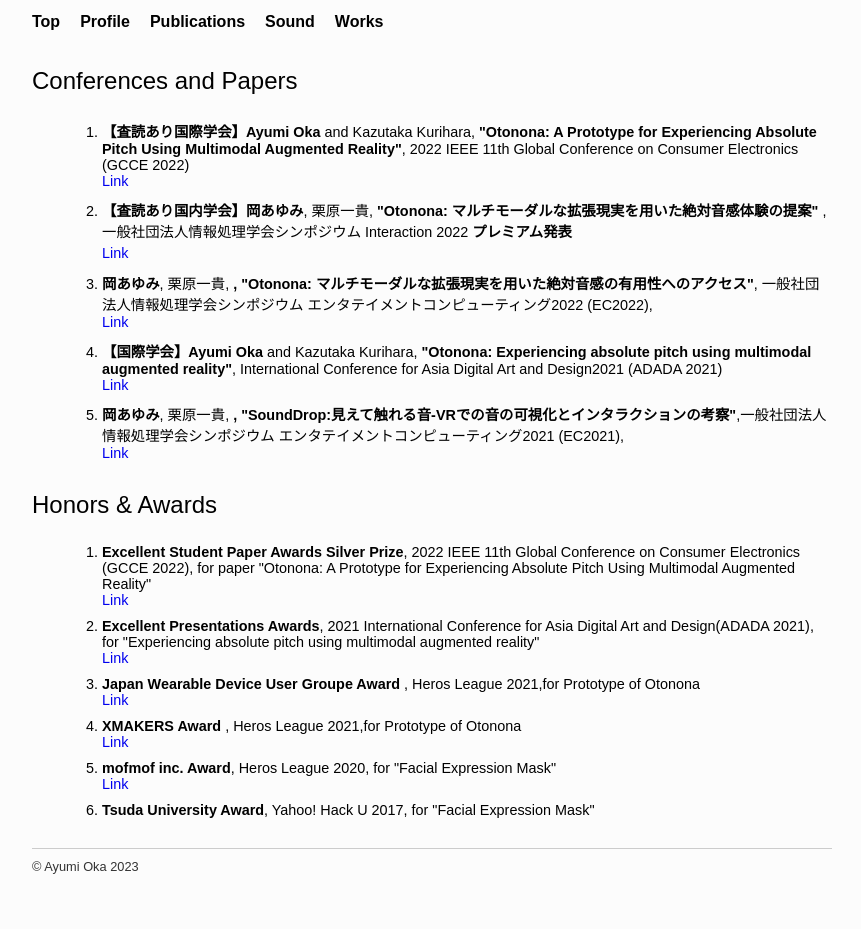
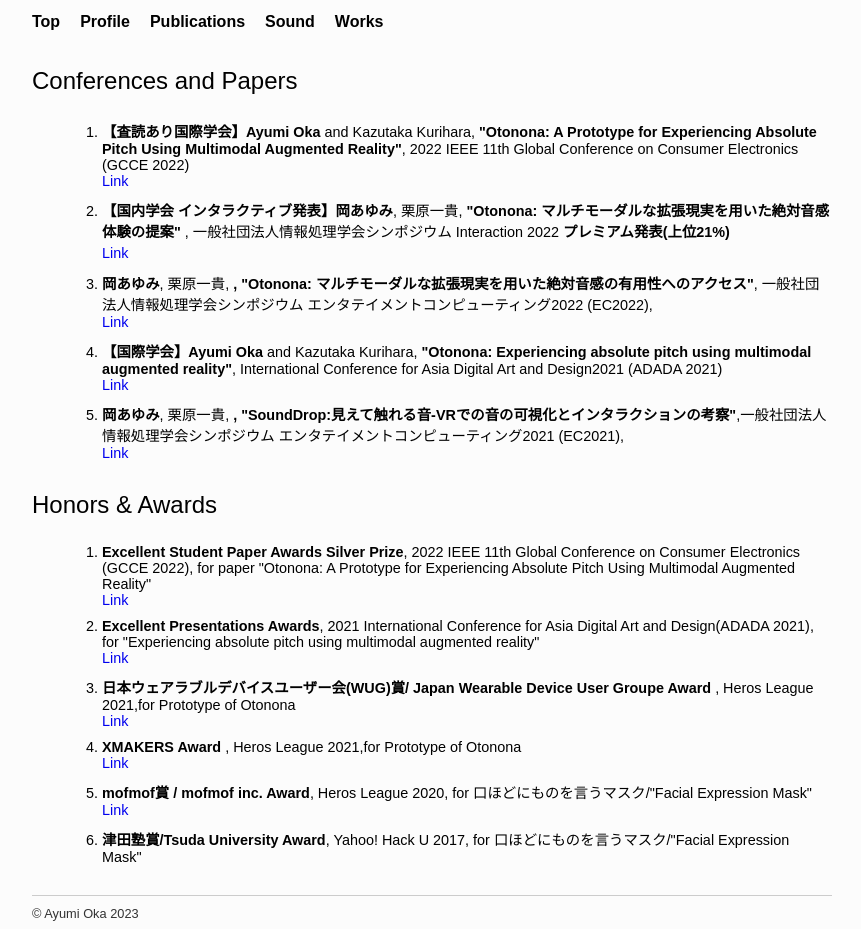
Before and after one commit to GingaSystem/portfolio, a plain HTML site: page publications.html in a window 1280 px wide. Shown: the part 93-1022 px from the top of the page, without its empty margins (208-1069 px from the left). Before the commit the page ends 975 px from the top, so only its background shows below. Drawn offline with nearby package versions, Linux system fonts and the light colour scheme; a script that the page names is missing.

Commit message:
Update publications.html

```diff
--- a/publications.html
+++ b/publications.html
@@ -35,8 +35,8 @@
                         2022)<br>
                         <a href="https://ieeexplore.ieee.org/document/10014312" target="_blank">Link</a>
                     </li>
-                    <li><b>【査読あり国内学会】岡あゆみ</b>, 栗原一貴, <b>"Otonona: マルチモーダルな拡張現実を用いた絶対音感体験の提案" </b>, 一般社団法人情報処理学会シンポジウム Interaction
-                        2022 <b>プレミアム発表</b><br>
+                    <li><b>【国内学会 インタラクティブ発表】岡あゆみ</b>, 栗原一貴, <b>"Otonona: マルチモーダルな拡張現実を用いた絶対音感体験の提案" </b>, 一般社団法人情報処理学会シンポジウム Interaction
+                        2022 <b>プレミアム発表(上位21%)</b><br>
                         <a href="http://www.interaction-ipsj.org/proceedings/2022/data/bib/4D04.html "
                             target="_blank">Link</a>
 
@@ -77,7 +77,7 @@
                         for "Experiencing absolute pitch using
                         multimodal augmented reality"<br><a href="https://adada.info/2021/index.html"
                             target="_blank">Link</a></li>
-                    <li><b>Japan Wearable Device User Groupe Award </b>, Heros League 2021,for Prototype of Otonona
+                    <li><b>日本ウェアラブルデバイスユーザー会(WUG)賞/ Japan Wearable Device User Groupe Award </b>, Heros League 2021,for Prototype of Otonona
                         <br>
                         <a href="https://www.tsuda.ac.jp/news/2021/1227.html" target="_blank">Link</a>
                     </li>
@@ -85,12 +85,12 @@
                         <br>
                         <a href="https://www.tsuda.ac.jp/news/2021/1227.html" target="_blank">Link</a>
                     </li>
-                    <li><b>mofmof inc. Award</b>, Heros League 2020, for "Facial Expression Mask" <br>
+                    <li><b>mofmof賞 / mofmof inc. Award</b>, Heros League 2020, for 口ほどにものを言うマスク/"Facial Expression Mask" <br>
                         <a href=" https://www.tsuda.ac.jp/news/2021/0106.html" target="_blank">Link</a>
                     </li>
 
 
-                    <li><b>Tsuda University Award</b>, Yahoo! Hack U 2017, for "Facial Expression Mask"
+                    <li><b>津田塾賞/Tsuda University Award</b>, Yahoo! Hack U 2017, for 口ほどにものを言うマスク/"Facial Expression Mask"
                     </li>
 
 
```
